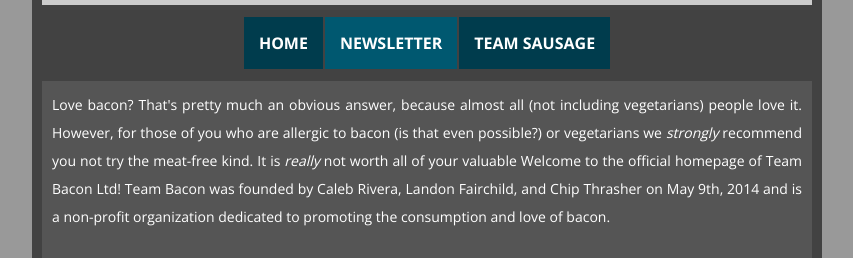
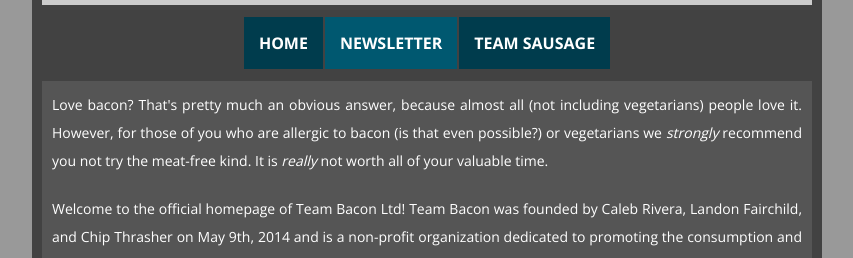
Before and after one commit to stingclaw/teambacon2015.github.io, a plain HTML site: page index.html in a window 1280 px wide. Shown: the part 280-538 px from the top of the page, without its empty margins (213-1066 px from the left). Drawn offline with nearby package versions, Linux system fonts and the light colour scheme; grey boxes are pictures that could not be loaded.

Commit message:
FIx text Error

```diff
--- a/index.html
+++ b/index.html
@@ -30,7 +30,8 @@
     </div>
     <textbody>
       <div>
-        Love bacon? That's pretty much an obvious answer, because almost all (not including vegetarians) people love it. However, for those of you who are allergic to bacon (is that even possible?) or vegetarians we <i>strongly</i> recommend you not try the meat-free kind. It is <i>really</i> not worth all of your valuable
+        Love bacon? That's pretty much an obvious answer, because almost all (not including vegetarians) people love it. However, for those of you who are allergic to bacon (is that even possible?) or vegetarians we <i>strongly</i> recommend you not try the meat-free kind. It is <i>really</i> not worth all of your valuable time.</div>
+        <div>
         Welcome to the official homepage of Team Bacon Ltd! Team Bacon was founded by Caleb Rivera, Landon Fairchild, and Chip Thrasher on May 9th, 2014 and is a non-profit organization dedicated to promoting the consumption and love of bacon.
       </div>
       <div>
```
